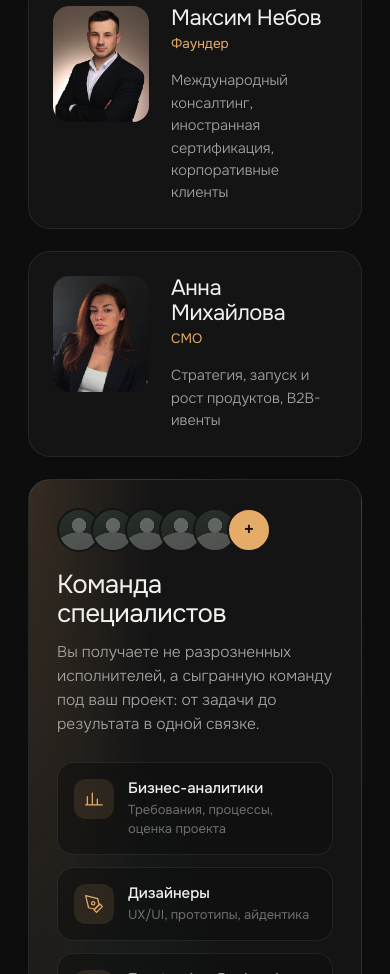
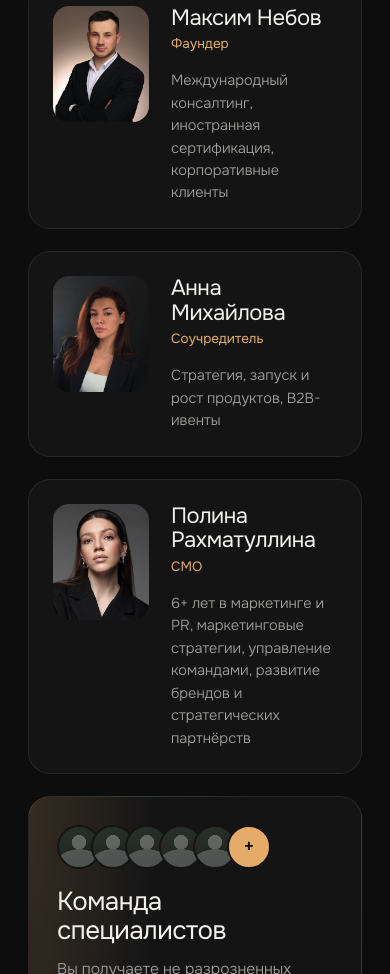
Before and after one commit to SkymaximusXO/SkyVega, a plain HTML site: page index.html in a window 390 px wide. Shown: the part 5212-6186 px from the top of the page. Drawn offline with Linux system fonts and the light colour scheme.

Commit message:
Team: Anna as co-founder, add Polina Rakhmatullina (CMO); vertical lead cards
Co-Authored-By: Claude Opus 5.5 <noreply@anthropic.com>
Claude-Session: https://claude.ai/code/session_01GmVXpDgv2BMMBP9XHdhDie

```diff
--- a/index.html
+++ b/index.html
@@ -237,7 +237,9 @@
   .person p{ color:var(--text-dim); font-size:14.5px; font-weight:300; }
   .team-head{ display:grid; grid-template-columns:1fr 1fr; gap:48px; align-items:end; margin-bottom:30px; }
   .team-head .lede{ justify-self:end; }
-  .leads{ display:grid; grid-template-columns:1fr 1fr; gap:22px; margin-bottom:22px; }
+  .leads{ display:grid; grid-template-columns:repeat(3,1fr); gap:22px; margin-bottom:22px; }
+  .leads .person{ grid-template-columns:1fr; gap:20px; align-content:start; }
+  .leads .person img{ width:100%; height:260px; object-position:50% 22%; }
   .staff{ display:grid; grid-template-columns:.8fr 1.6fr; gap:40px; align-items:start; }
   .staff-intro h3{ font-size:26px; margin:18px 0 12px; }
   .staff-intro p{ color:var(--text-dim); font-weight:300; font-size:15.5px; }
@@ -347,6 +349,7 @@
     .navlinks{ gap:20px; }
     .steps{ grid-template-columns:repeat(3,1fr); }
     .staff{ grid-template-columns:1fr; gap:26px; }
+    .leads .person img{ height:220px; }
   }
   @media (max-width:900px){
     .hero-grid{ grid-template-columns:1fr; }
@@ -363,6 +366,8 @@
     .steps{ grid-template-columns:1fr 1fr; }
     .step{ min-height:170px; }
     .leads, .staff-grid{ grid-template-columns:1fr; }
+    .leads .person{ grid-template-columns:96px 1fr; gap:22px; }
+    .leads .person img{ width:96px; height:116px; }
     .panel, .problem, .cta{ padding:28px; }
     .person{ grid-template-columns:96px 1fr; }
     .person img{ width:96px; height:116px; }
@@ -595,7 +600,11 @@
         </div>
         <div class="person">
           <img src="assets/anna.jpg" alt="Анна Михайлова" width="120" height="140">
-          <div><h3>Анна Михайлова</h3><div class="role">CMO</div><p>Стратегия, запуск и рост продуктов, B2B-ивенты</p></div>
+          <div><h3>Анна Михайлова</h3><div class="role">Соучредитель</div><p>Стратегия, запуск и рост продуктов, B2B-ивенты</p></div>
+        </div>
+        <div class="person">
+          <img src="assets/polina.jpg" alt="Полина Рахматуллина" width="120" height="140">
+          <div><h3>Полина Рахматуллина</h3><div class="role">CMO</div><p>6+ лет в маркетинге и PR, маркетинговые стратегии, управление командами, развитие брендов и стратегических партнёрств</p></div>
         </div>
       </div>
       <div class="panel glow staff">
```
Also changed, not shown: assets/polina.jpg (added), 1 other file.
